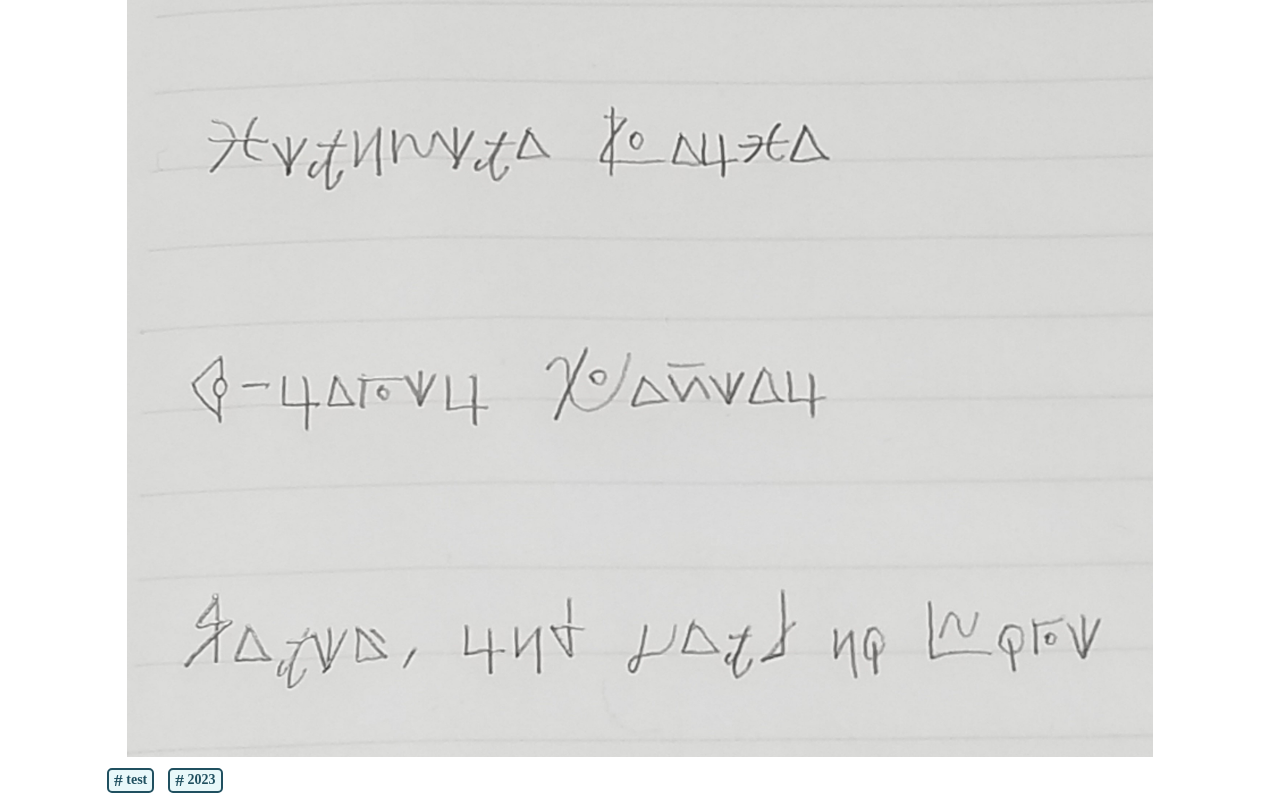
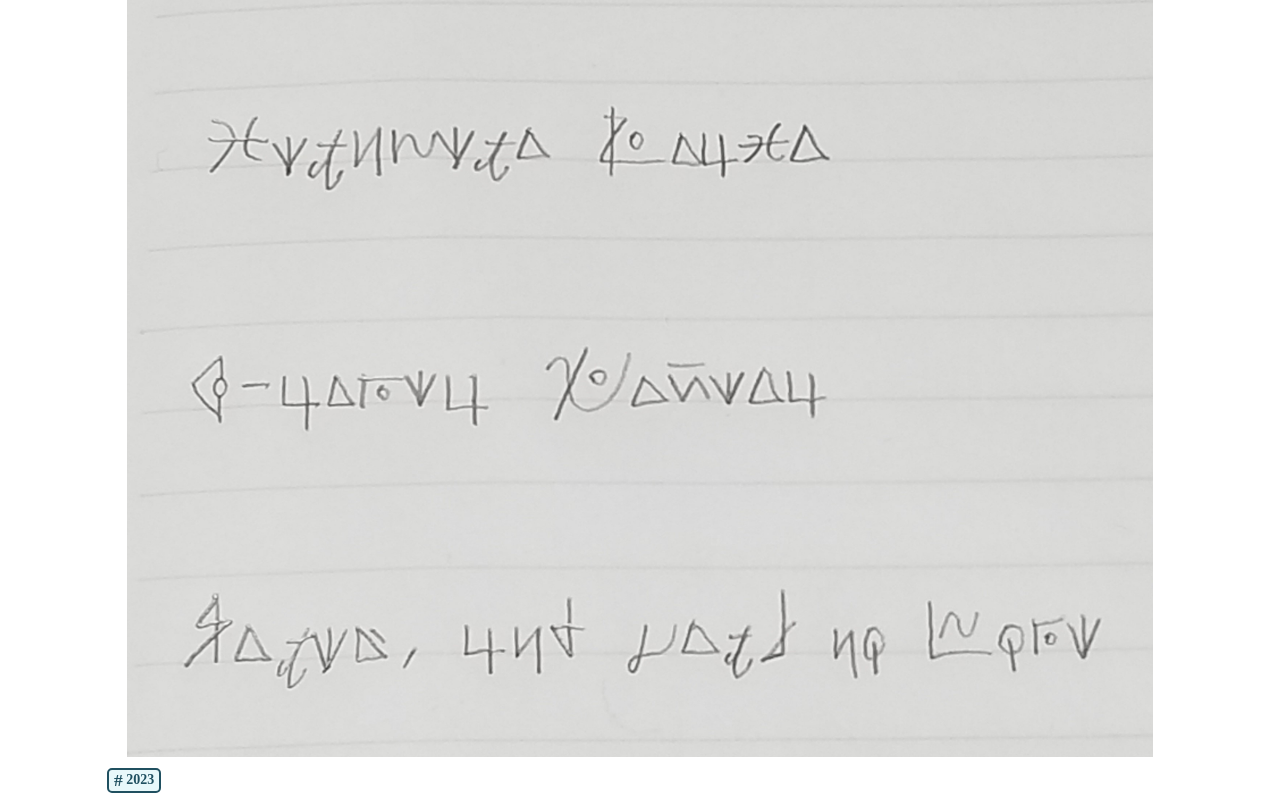
Before and after one commit to gckohaku/CreativeLanguageArchive, a Vue app: page /content/2023_02_1 in a window 1280 px wide. Shown: the part 270-1070 px from the top of the page. Built offline with nearby package versions, Linux system fonts and the light colour scheme.

Commit message:
edit 2023 data

```diff
--- a/src/page-contents/2023.ts
+++ b/src/page-contents/2023.ts
@@ -11,7 +11,7 @@ export default () => {
 		creatingDate: "2023/02/14 くらい",
 		images: [imgDir + "02/2023_02_1.jpg"],
 		content: "[img_set|1]",
-		tags: ["test", "2023"],
+		tags: ["2023"],
 	});
 	contentsData.push({
 		id: "2023_02_2",
@@ -19,7 +19,7 @@ export default () => {
 		creatingDate: "2023/02/27 くらい",
 		images: [imgDir + "02/2023_02_2.png"],
 		content: "[img_set|1]",
-		tags: ["test", "2023"],
+		tags: ["2023"],
 	});
 	contentsData.push({
 		id: "2023_03_1",
```
